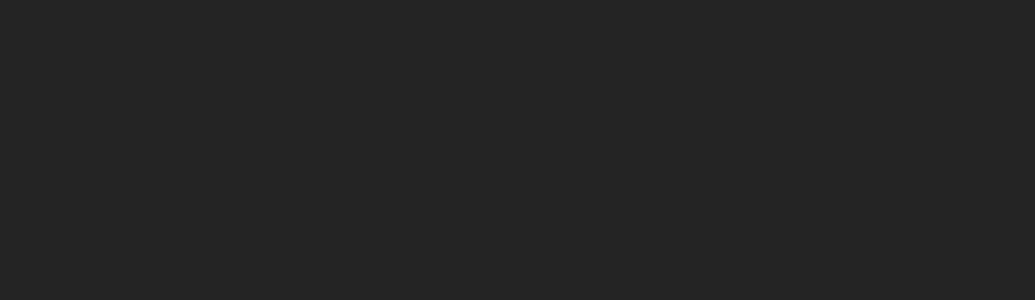
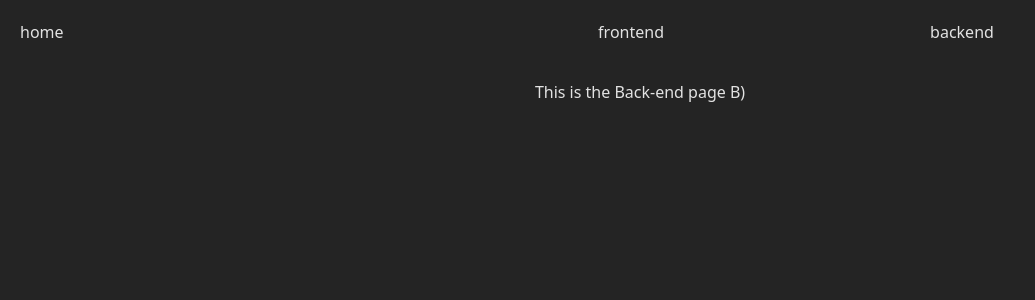
Before and after one commit to DaneVN/Personal_Portfolio_Website, a React (Vite) app in the folder app/: page /backend in a window 1280 px wide. Before the commit this address had no page. Shown: the top 300 px of the page, without its empty margins (0-1035 px from the left). Built offline with nearby package versions, Linux system fonts and the light colour scheme.

Commit message:
Base Routes Added

```diff
--- a/app/src/App.jsx
+++ b/app/src/App.jsx
@@ -1,8 +1,10 @@
 import React from "react";
 import "./App.css";
 import Layout from "./pages/Layout.jsx";
-import HomePage from "./pages/Home.jsx";
 import { BrowserRouter, Routes, Route } from "react-router-dom";
+import FrontEndPage from "./pages/FrontEndPage.jsx";
+import BackEndPage from "./pages/BackEndPage.jsx";
+import HomePage from "./pages/home.jsx";
 
 function App() {
   return (
@@ -10,6 +12,8 @@ function App() {
       <Routes>
         <Route path="/" element={<Layout />}>
           <Route index element={<HomePage />} />
+          <Route path="/frontend" element={<FrontEndPage />} />
+          <Route path="/backend" element={<BackEndPage />} />
         </Route>
       </Routes>
     </BrowserRouter>
--- a/app/src/assets/components/navbar.jsx
+++ /dev/null
@@ -1,7 +0,0 @@
-import React from "react";
-
-const NavBar = () => {
-  return <></>;
-};
-
-export default NavBar;
--- /dev/null
+++ b/app/src/pages/BackEndPage.jsx
@@ -0,0 +1,11 @@
+import React from "react";
+
+const FrontEndPage = () => {
+  return (
+    <section className="my-4 flex flex-col items-center">
+      <div>This is the Back-end page B)</div>
+    </section>
+  );
+};
+
+export default FrontEndPage;
--- /dev/null
+++ b/app/src/pages/FrontEndPage.jsx
@@ -0,0 +1,11 @@
+import React from "react";
+
+const FrontEndPage = () => {
+  return (
+    <section className="my-4 flex flex-col items-center">
+      <div>This is the Front-end page :D</div>
+    </section>
+  );
+};
+
+export default FrontEndPage;
--- a/app/src/pages/Home.jsx
+++ b/app/src/pages/Home.jsx
@@ -1,11 +1,10 @@
 import React from "react";
-import NavBar from "../assets/components/navbar";
 
 const HomePage = () => {
   return (
-    <>
-      <NavBar></NavBar>
-    </>
+    <main className="my-4 flex flex-col items-center">
+      <div>Here You can Make Your Choice</div>
+    </main>
   );
 };
 
--- a/app/src/pages/Layout.jsx
+++ b/app/src/pages/Layout.jsx
@@ -3,19 +3,13 @@ import { Outlet } from "react-router-dom";
 const Layout = () => {
   return (
     <>
-      <main className="flex flex-col text-center items-center py-16 bg-gray-800 w-full h-full">
-        <h1 className="font-bold text-4xl">
-          Sorry, looks like this website is under re-construction
-        </h1>
-        <h2>
-          I am currently making a better version of my portfolio page, please be
-          patient with me. The new website should be up by the 21st of March!
-        </h2>
-        <h2>Kind regards, DVN</h2>
-        {/* test if images show in build */}
-        <img src="/daneFace.jpg" alt="Dev's Face" className="max-w-xl" />
-      </main>
-
+      <nav className="grid grid-cols-4 p-5 gap-2">
+        <div className="col-span-1">home</div>
+        <span className="col-span-3 flex justify-evenly">
+          <div>frontend</div>
+          <div>backend</div>
+        </span>
+      </nav>
       <Outlet />
     </>
   );
```
